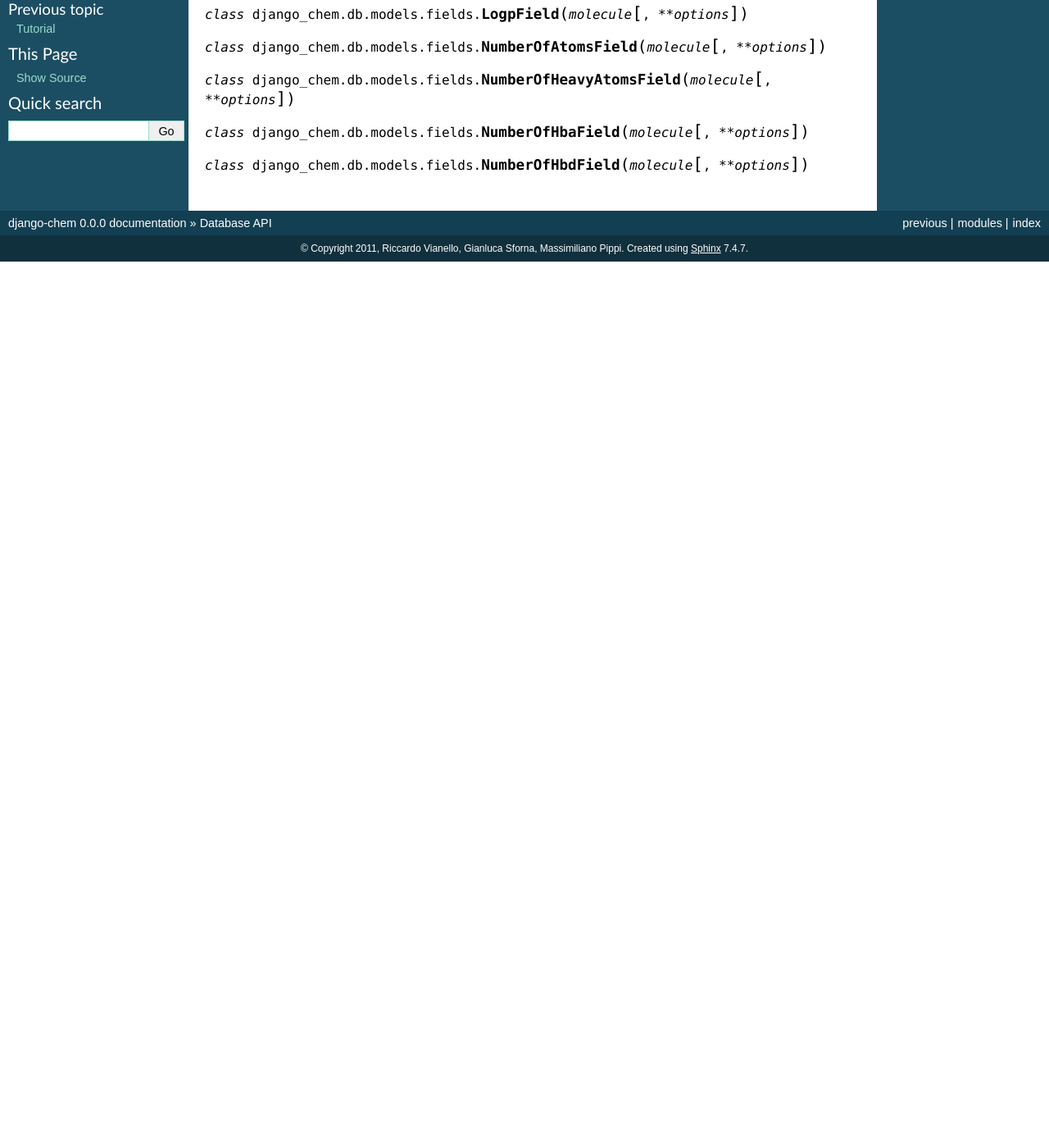
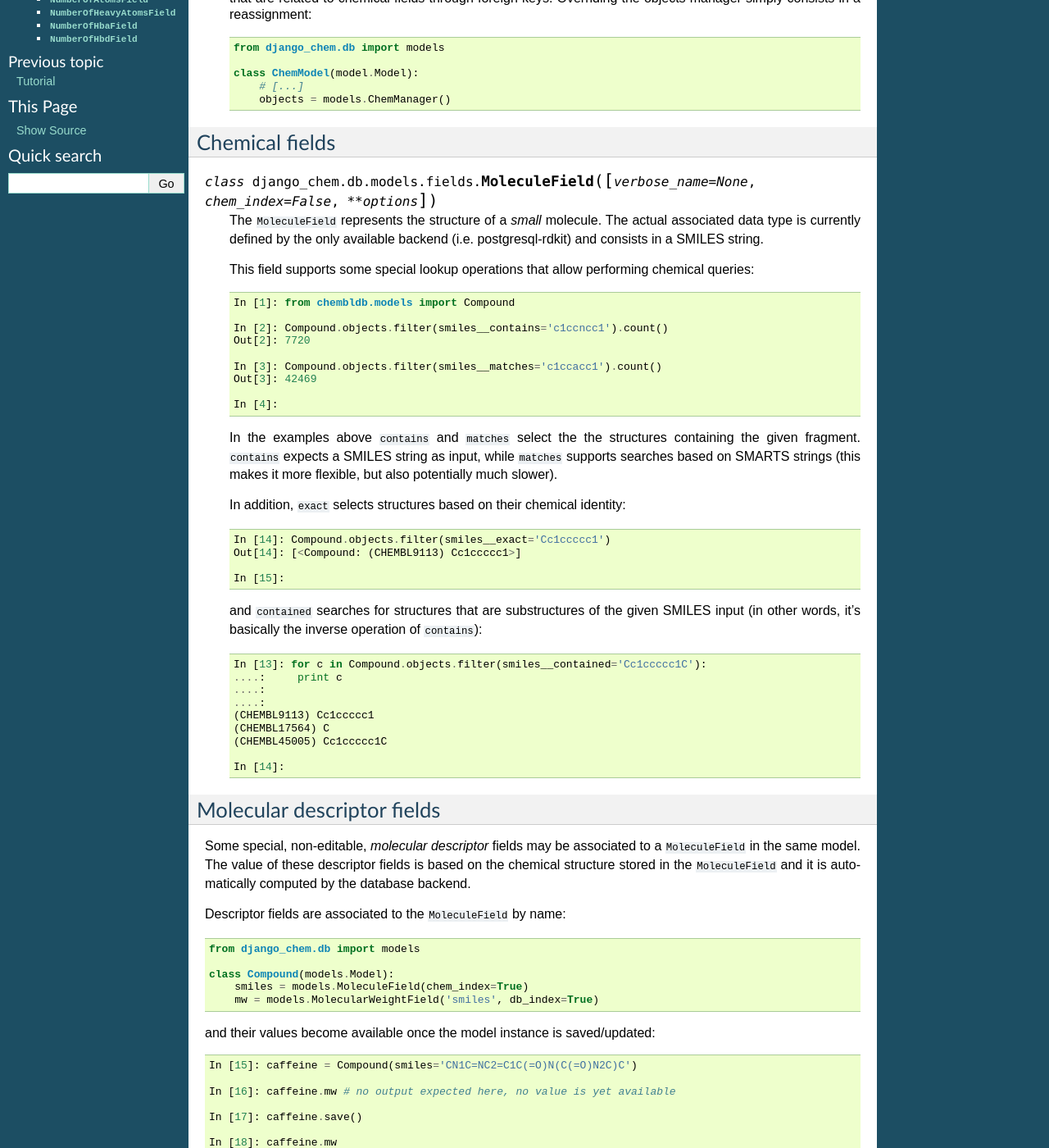
Before and after one commit to rvianello/django-chem, a Sphinx documentation site: the page built from docs/api.rst, in a window 1280 px wide and 1400 px high, scrolled down 228 px. Shown: the whole window at 82% size. Built offline with Sphinx 7.4.7, drawn with Linux system fonts in a browser that asks for light colours; before the commit the page ends 900 px from its top, so only the background shows below that; some of the changed text lies outside the part shown.

Commit message:
quick description of the implemented features.

```diff
--- a/docs/api.rst
+++ b/docs/api.rst
@@ -1,22 +1,128 @@
 Database API
 ============
+
+The objects manager
+-------------------
 
 .. module:: django_chem.db.models.manager
 
 .. class:: ChemManager ()
 
+   In order to support chemistry-aware lookup operations, models must override
+   the default object manager. In particular this is true both for models
+   directly aggregating chemical fields (e.g. ``MoleculeField``) and models
+   that are related to chemical fields through foreign keys. Overriding the
+   objects manager simply consists in a reassignment::
+
+       from django_chem.db import models
+
+       class ChemModel(model.Model):
+           # [...]
+       	   objects = models.ChemManager()
+
+Chemical fields
+---------------
+
 .. module:: django_chem.db.models.fields
 
 .. class:: MoleculeField ([verbose_name=None, chem_index=False, **options])
 
+   The ``MoleculeField`` represents the structure of a *small* molecule. The
+   actual associated data type is currently defined by the only available
+   backend (i.e. postgresql-rdkit) and consists in a SMILES string.
+
+   This field supports some special lookup operations that allow performing
+   chemical queries::
+
+       In [1]: from chembldb.models import Compound
+
+       In [2]: Compound.objects.filter(smiles__contains='c1ccncc1').count()
+       Out[2]: 7720
+
+       In [3]: Compound.objects.filter(smiles__matches='c1ccacc1').count()
+       Out[3]: 42469
+
+       In [4]:
+
+   In the examples above ``contains`` and ``matches`` select the the structures
+   containing the given fragment. ``contains`` expects a SMILES string as
+   input, while ``matches`` supports searches based on SMARTS strings (this
+   makes it more flexible, but also potentially much slower).
+
+   In addition, ``exact`` selects structures based on their chemical identity::
+
+       In [14]: Compound.objects.filter(smiles__exact='Cc1ccccc1')
+       Out[14]: [<Compound: (CHEMBL9113) Cc1ccccc1>]
+
+       In [15]:
+
+   and ``contained`` searches for structures that are substructures of the
+   given SMILES input (in other words, it's basically the inverse operation
+   of ``contains``)::
+
+       In [13]: for c in Compound.objects.filter(smiles__contained='Cc1ccccc1C'):
+       ....:     print c
+       ....:
+       ....:
+       (CHEMBL9113) Cc1ccccc1
+       (CHEMBL17564) C
+       (CHEMBL45005) Cc1ccccc1C
+
+       In [14]:
+
+Molecular descriptor fields
+---------------------------
+
+Some special, non-editable, *molecular descriptor* fields may be associated to
+a ``MoleculeField`` in the same model. The value of these descriptor fields is
+based on the chemical structure stored in the ``MoleculeField`` and it is
+automatically computed by the database backend.
+
+Descriptor fields are associated to the ``MoleculeField`` by name::
+
+    from django_chem.db import models
+
+    class Compound(models.Model):
+        smiles = models.MoleculeField(chem_index=True)
+        mw = models.MolecularWeightField('smiles', db_index=True)
+
+and their values become available once the model instance is saved/updated::
+
+    In [15]: caffeine = Compound(smiles='CN1C=NC2=C1C(=O)N(C(=O)N2C)C')
+
+    In [16]: caffeine.mw # no output expected here, no value is yet available
+
+    In [17]: caffeine.save()
+
+    In [18]: caffeine.mw
+    Out[18]: 194.19399999999999
+
+    In [19]:
+
+The following descriptor fields are currently available (please note that the
+exact definition of the associated numerical quantity depends on the database
+backend):
+
 .. class:: MolecularWeightField (molecule[, **options])
+
+   Molecular weight
 
 .. class:: LogpField (molecule[, **options])
 
+   Estimated logp
+
 .. class:: NumberOfAtomsField (molecule[, **options])
+
+   Number of atoms in the molecular structure
 
 .. class:: NumberOfHeavyAtomsField (molecule[, **options])
 
+   Number of heavy atoms
+
 .. class:: NumberOfHbaField (molecule[, **options])
 
+   Number of hydrogen-bond acceptors
+
 .. class:: NumberOfHbdField (molecule[, **options])
+
+   Number of hydrogen-bond donors
```
